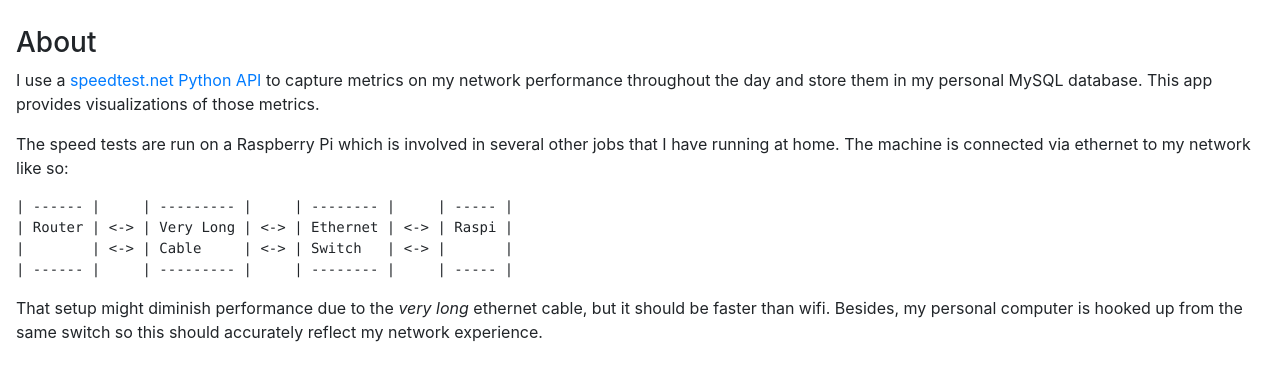
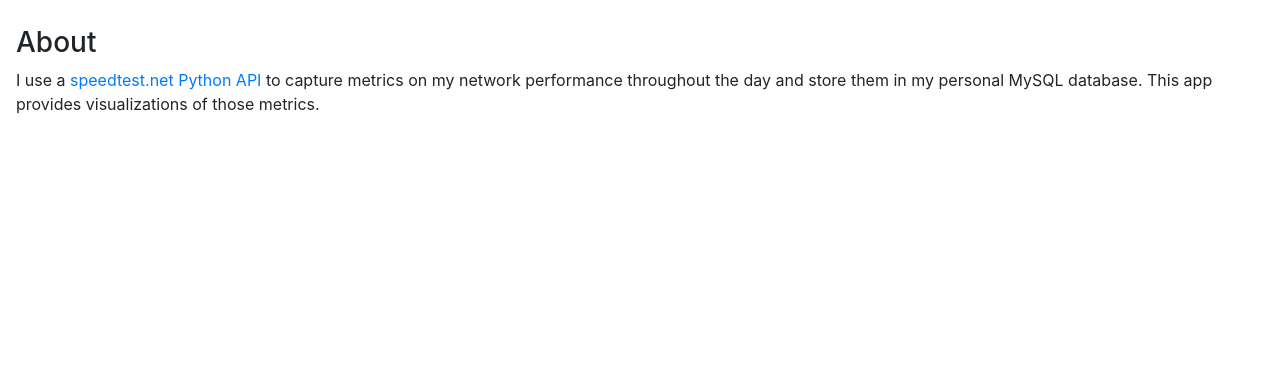
Before and after one commit to nolanbconaway/home-network-speed, a Flask app: template app/templates/about.html in a window 1280 px wide. Shown: the part 236-617 px from the top of the page. Run offline with Flask 2, Linux system fonts and the light colour scheme; the template is opened without the code that fills it, so the values that code supplies are empty; some libraries are stand-ins or nearby versions.

Commit message:
update copy

```diff
--- a/app/templates/about.html
+++ b/app/templates/about.html
@@ -27,24 +27,6 @@
         network performance throughout the day and store them in my personal MySQL database. This app provides
         visualizations of those metrics.
     </p>
-
-    <p>
-        The speed tests are run on a Raspberry Pi which is involved in several other jobs that I have running at
-        home. The machine is connected via ethernet to my network like so:
-    </p>
-
-    <pre>
-| ------ |     | --------- |     | -------- |     | ----- |
-| Router | <-> | Very Long | <-> | Ethernet | <-> | Raspi |
-|        | <-> | Cable     | <-> | Switch   | <-> |       |
-| ------ |     | --------- |     | -------- |     | ----- |
-</pre>
-
-    <p>
-        That setup might diminish performance due to the <i>very long</i> ethernet cable, but it should be
-        faster than wifi. Besides, my personal computer is hooked up from the same switch so this should
-        accurately reflect my network experience.
-    </p>
 </div>
 
 
```
